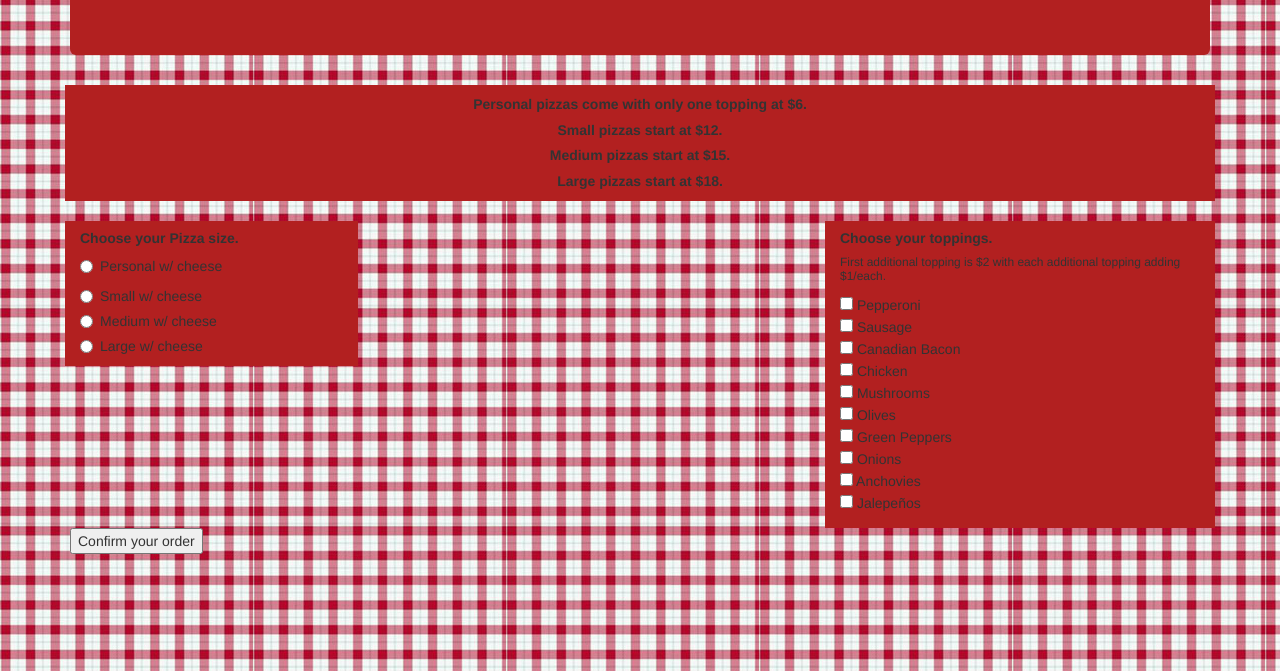
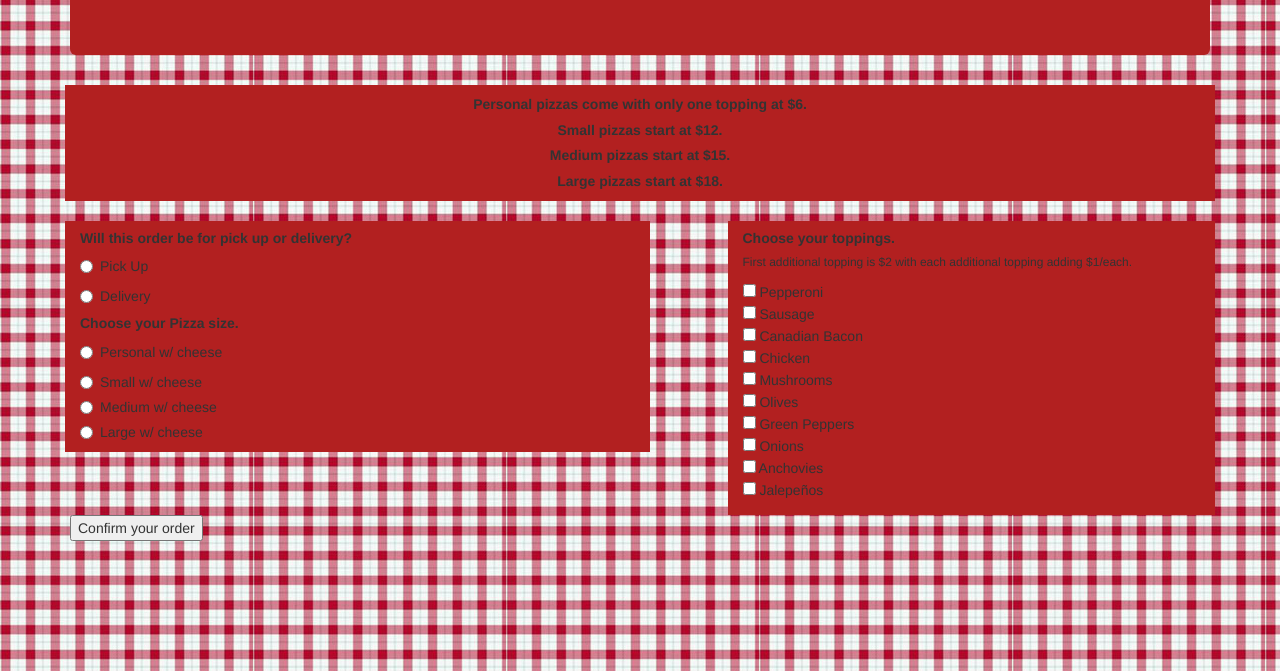
Before and after one commit to eliotcarlsen/grandMa-sPizza, a plain HTML site: page index.html in a window 1280 px wide. Shown: the part 129-800 px from the top of the page. Drawn offline with Linux system fonts and the light colour scheme.

Commit message:
add pick up or delivery options

```diff
--- a/css/styles.css
+++ b/css/styles.css
@@ -2,13 +2,13 @@
   background-color: #b22020;
 }
 
-.col-lg-4 {
+#toppingOptions {
   background-color: #b22020;
   float: right;
   margin-right: 10px;
 }
 
-.col-lg-3 {
+.col-lg-6 {
   background-color: #b22020;
   float: left;
   margin-left: 10px;
--- a/index.html
+++ b/index.html
@@ -22,8 +22,21 @@
           <h5>Large pizzas start at $18.</h5>
         </div>
         <br>
-        <div class="col-lg-3">
+        <div class="col-lg-6">
           <form class="pizzaInputFields">
+            <h5>Will this order be for pick up or delivery?</h5>
+            <div class="radio">
+              <div class="radio">
+                <label for="size">
+                <input type="radio" name="pickUpOrDelivery" value="pick up" required>
+                Pick Up
+              </label>
+              </div>
+              <label for="size">
+              <input type="radio" name="pickUpOrDelivery" value="delivery" required>
+              Delivery
+            </label>
+            </div>
             <h5>Choose your Pizza size.</h5>
             <div class="radio">
               <div class="radio">
@@ -50,7 +63,7 @@
             </label>
             </div>
           </div>
-          <div class="col-lg-4">
+          <div class="col-lg-5" id="toppingOptions">
             <div class="form-group">
               <h5>Choose your toppings.</h5>
               <h6>First additional topping is $2 with each additional topping adding $1/each.</h6>
--- a/js/scripts.js
+++ b/js/scripts.js
@@ -98,10 +98,10 @@ $(document).ready(function(){
       toppingChoice.push(toppings);
     });
     var pizzaSize = $("input:radio[name=size]:checked").val();
-    console.log(pizzaSize);
     var pizzaResult = new Pizza(toppingChoice, pizzaSize);
     var priceResult = pizzaResult.price(toppingChoice, pizzaSize);
     var finalPizzaPrice = pizzaResult.tax(priceResult).toFixed(2);
-    $(".pizzaPrice").show().text("Thank you for your order!  Your pizza is $" + finalPizzaPrice + " upon delivery.");
+    var pickUpOrDelivery = $("input:radio[name=pickUpOrDelivery]:checked").val();
+    $(".pizzaPrice").show().text("Thank you for your order!  Your pizza is $" + finalPizzaPrice + " upon " + pickUpOrDelivery + ".");
   });
 });
```
